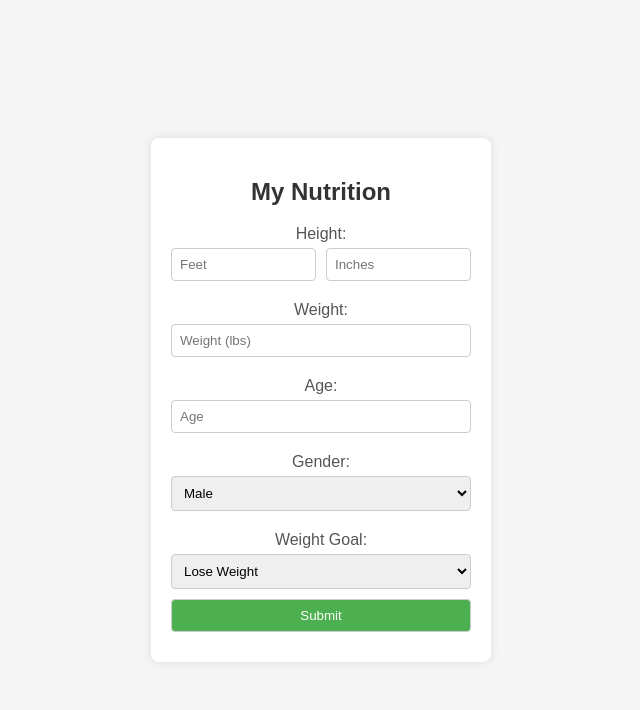
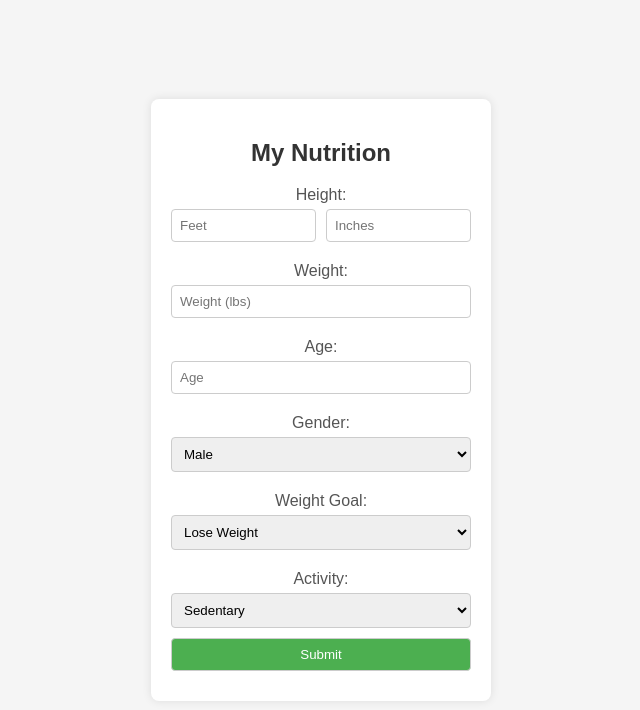
Before and after one commit to AKazi05/PLC_Project, a Flask app: page /mynutrition in a window 1280 px wide. Shown: the top 710 px of the page, without its empty margins (319-959 px from the left). Run offline with Flask 3, Linux system fonts and the light colour scheme; the visitor is signed in with stand-in values (Sample User, id 1).

Commit message:
add activity factor

```diff
--- a/templates/my_nutrition.html
+++ b/templates/my_nutrition.html
@@ -82,6 +82,8 @@
 
         // Convert feet and inches to centimeters
         var height = (feet * 30.48) + (inches * 2.54);
+        var weight = parseFloat(document.getElementById('weight').value);
+        var weight = weight * 0.453592; // to kg
 
         // Basic BMR calculation (Harris-Benedict Equation) using metric units
         var bmr;
@@ -90,6 +92,30 @@
         } else {
             bmr = 10 * weight + 6.25 * height - 5 * age - 161;
         }
+
+        var activity = document.getElementById('activity').value;
+        switch (activity) {
+            case 'sedentary':
+                activityFactor = 1.2;
+                break;
+            case 'light':
+                activityFactor = 1.375;
+                break;
+            case 'moderate':
+                activityFactor = 1.55;
+                break;
+            case 'intense':
+                activityFactor = 1.725;
+                break;
+            case 'extreme':
+                activityFactor = 2.0;
+                break;
+            default:
+                activityFactor = 1.2; // default to sedentary
+                break;
+        }
+
+        var tdee = bmr * activityFactor
 
         // Caloric intake adjustment based on goal
         var calorieAdjustment;
@@ -102,7 +128,7 @@
         }
 
         // Calculate total daily calories
-        var totalCalories = bmr + calorieAdjustment - 100;
+        var totalCalories = tdee + calorieAdjustment - 100;
 
         // Display the result
         var result = document.getElementById('result');
@@ -157,6 +183,15 @@
             <option value="maintain">Maintain Weight</option>
         </select>
 
+        <label for="activity">Activity:</label>
+        <select id="activity" name="activity" required>
+            <option value="sedentary">Sedentary</option>
+            <option value="light">Light Exercise</option>
+            <option value="moderate">Moderate Exercise</option>
+            <option value="intense">Intense Exercise</option>
+            <option value="extreme">Physical Job</option>
+        </select>
+
         <input type="submit" value="Submit">
 
         <div id="result"></div>
```
